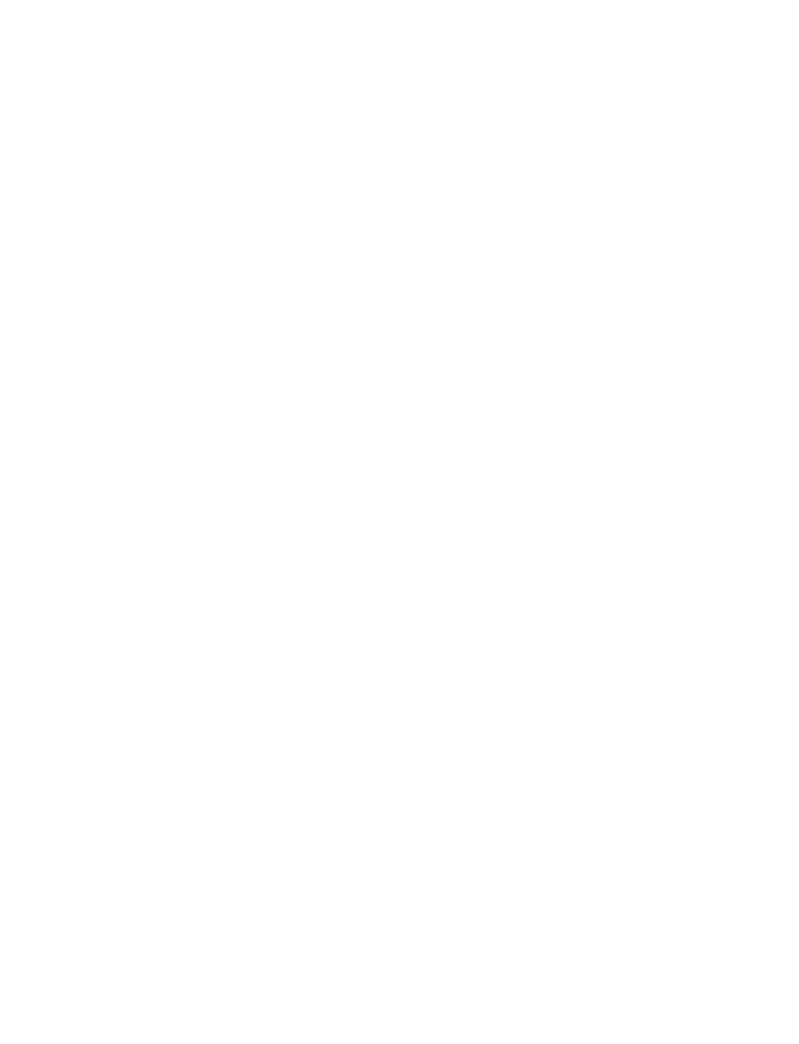
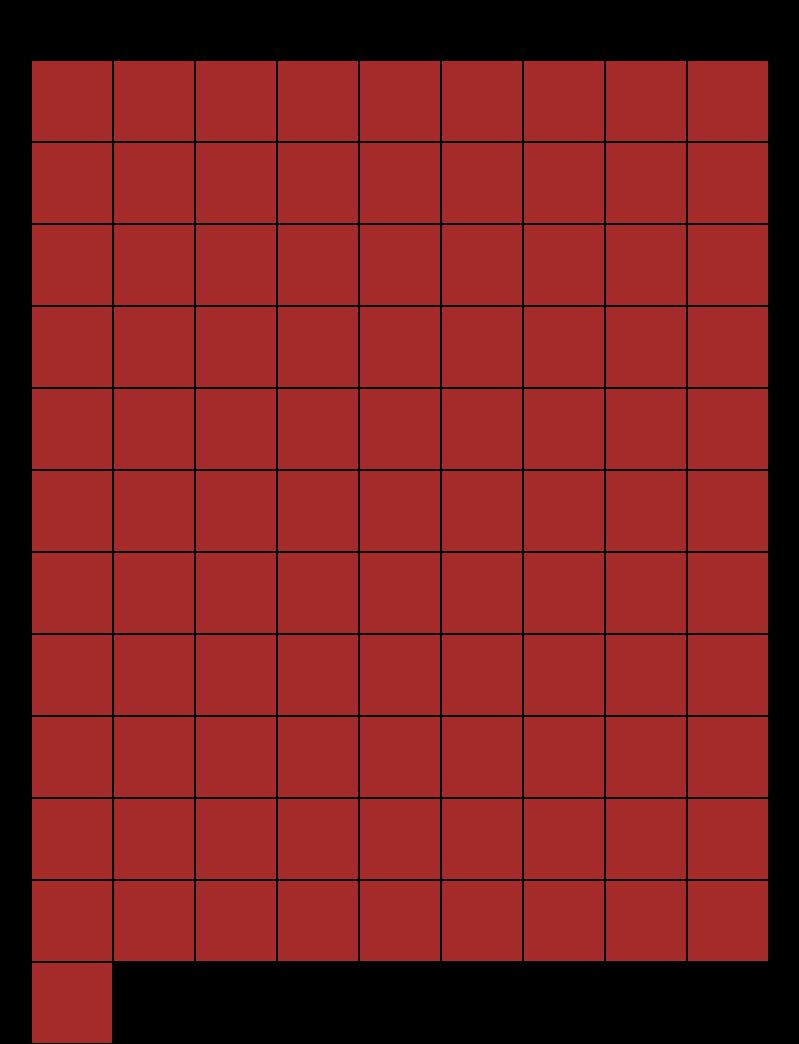
Before and after one commit to natdm02/js-campominato-grid, a plain HTML site: page index.html in a window 1280 px wide. Shown: the whole page, without its empty margins (209-1008 px from the left). Before the commit the page ends 800 px from the top, so only its background shows below. Drawn offline with Linux system fonts and the light colour scheme.

Commit message:
[add] griglia

```diff
--- a/css/style.css
+++ b/css/style.css
@@ -0,0 +1,27 @@
+body{
+  background-color: black;
+}
+/* ----------------- */
+
+
+.container{
+  width: 800px;
+  margin: 60px auto;
+
+  height: 800px;
+}
+
+.grid{
+  display: flex;
+  flex-wrap: wrap;
+  width: 100%;
+  height: 100%;
+}
+
+.square{
+  width: calc(100% / 10);
+  height: calc(100% / 10);
+  cursor: pointer;
+  background-color: brown;
+  border: 1px solid black;
+}
--- a/index.html
+++ b/index.html
@@ -4,9 +4,33 @@
   <meta charset="UTF-8">
   <meta name="viewport" content="width=device-width, initial-scale=1.0">
   <title>CAMPOMINATO</title>
+<!-- css  -->
+  <link rel="stylesheet" href="css/style.css">
+
 </head>
+
+
 <body>
+<!-- header  -->
+  <header>
 
+  </header>
+
+
+<!-- main  -->
+  <main>
+    <div class="container">
+      <div id="grid" class="grid">
+
+      </div>
+    </div>
+  </main>
+
+
+<!-- footer  -->
+  <footer>
+
+  </footer>
 
   <script src="js/script.js"></script>
 </body>
--- a/js/script.js
+++ b/js/script.js
@@ -0,0 +1,14 @@
+
+function createGrid(){
+  const element = document.createElement('div');
+  element.classList.add('square');
+
+  return element;
+}
+
+let grid = document.getElementById('grid');
+
+for(let i=0; i<100; i++){
+  const square = createGrid();
+  grid.appendChild(square);
+}
```
